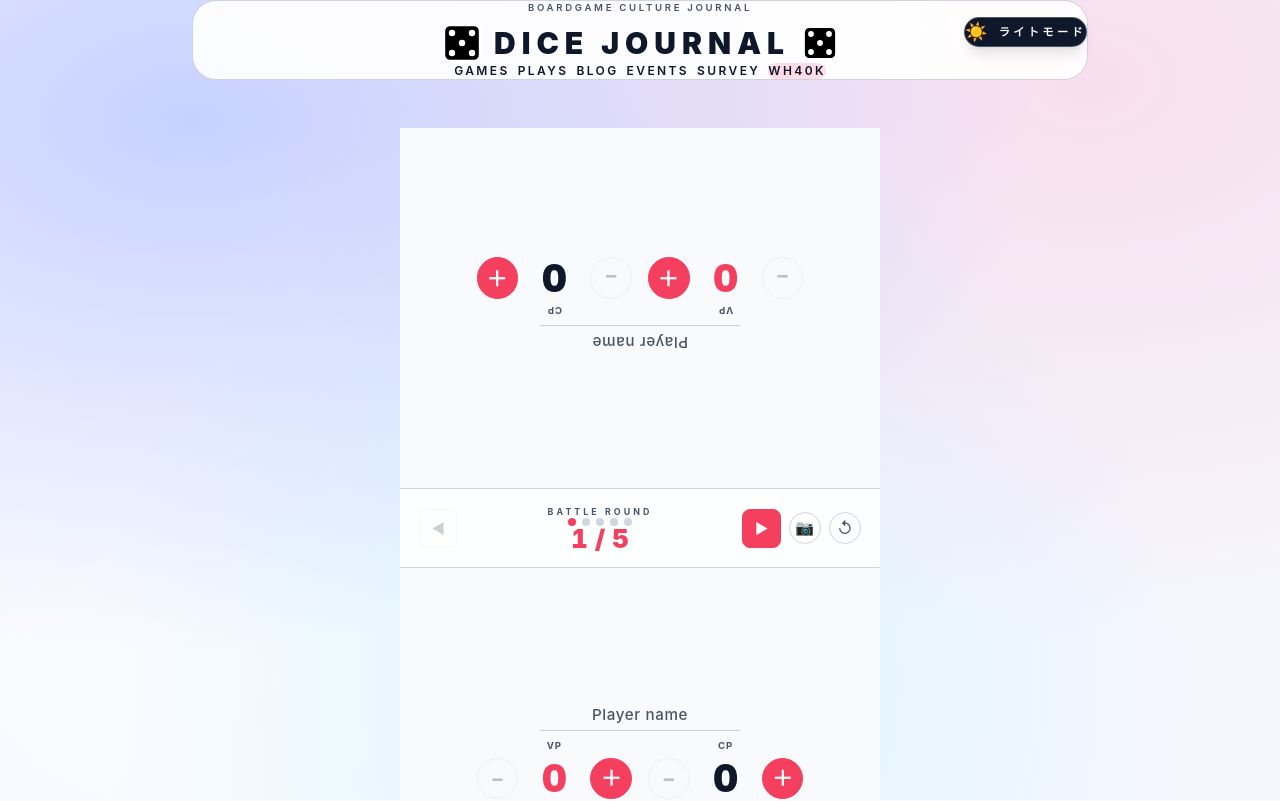
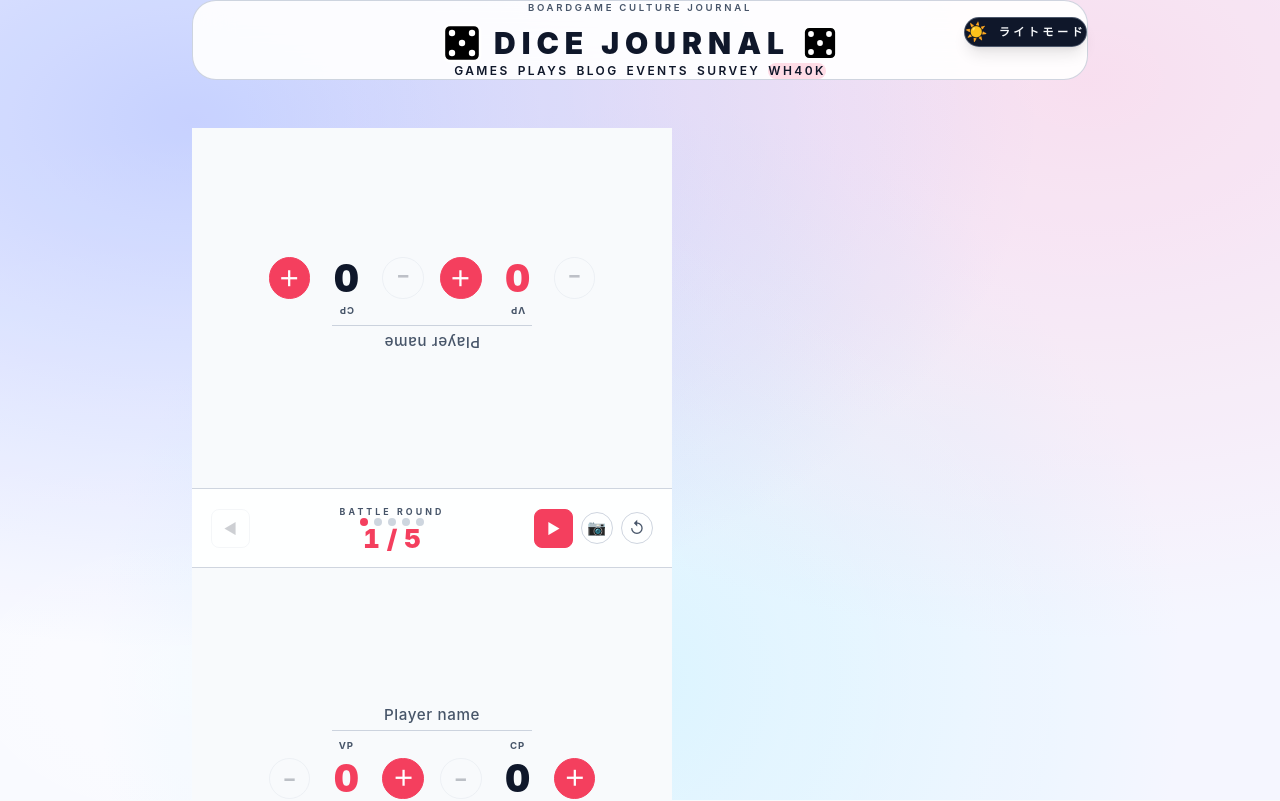
Before and after one commit to k713shino/my-boardgame-site, a Next.js app: page /wh40k/match-tracker in a window 1280 px wide. Shown: the top 801 px of the page. Built offline with nearby package versions, Linux system fonts and the light colour scheme; no server answers.

Commit message:
微修正

```diff
--- a/src/app/games/[slug]/page.tsx
+++ b/src/app/games/[slug]/page.tsx
@@ -72,7 +72,7 @@ export default async function GameDetail({ params }: { params: Promise<{ slug: s
           <span className="text-xs font-semibold uppercase tracking-[0.28em] text-indigo-500 sm:tracking-[0.35em]">
             Game Profile
           </span>
-          <h1 className="text-3xl font-black tracking-tight text-[color:var(--fg-body)] sm:text-4xl">
+          <h1 className="text-3xl font-black tracking-tight text-(--fg-body) sm:text-4xl">
             {game.title}
           </h1>
           <div className="flex flex-wrap justify-center gap-2 text-[0.75rem] font-semibold uppercase tracking-[0.2em] sm:justify-start">
@@ -114,15 +114,15 @@ export default async function GameDetail({ params }: { params: Promise<{ slug: s
       <dl className="surface-card grid gap-4 rounded-2xl px-5 py-5 sm:grid-cols-2 sm:px-6 sm:py-6">
         <div>
           <dt className="text-xs font-semibold uppercase tracking-[0.28em] text-muted sm:tracking-[0.35em]">人数</dt>
-          <dd className="text-lg font-semibold text-[color:var(--fg-body)]">{formatPlayers(game.minPlayers, game.maxPlayers)}</dd>
+          <dd className="text-lg font-semibold text-(--fg-body)">{formatPlayers(game.minPlayers, game.maxPlayers)}</dd>
         </div>
         <div>
           <dt className="text-xs font-semibold uppercase tracking-[0.28em] text-muted sm:tracking-[0.35em]">時間</dt>
-          <dd className="text-lg font-semibold text-[color:var(--fg-body)]">{formatPlayTime(game.playTime)}</dd>
+          <dd className="text-lg font-semibold text-(--fg-body)">{formatPlayTime(game.playTime)}</dd>
         </div>
         <div>
           <dt className="text-xs font-semibold uppercase tracking-[0.28em] text-muted sm:tracking-[0.35em]">重さ</dt>
-          <dd className="text-lg font-semibold text-[color:var(--fg-body)]">{formatWeight(game.weight)}</dd>
+          <dd className="text-lg font-semibold text-(--fg-body)">{formatWeight(game.weight)}</dd>
         </div>
         <div>
           <dt className="text-xs font-semibold uppercase tracking-[0.28em] text-muted sm:tracking-[0.35em]">タグ</dt>
--- a/src/app/plays/new/page.tsx
+++ b/src/app/plays/new/page.tsx
@@ -124,7 +124,7 @@ export default function NewPlayPage() {
     <div className="space-y-6">
       <div className="space-y-3 text-center sm:text-left">
         <span className="text-xs font-semibold uppercase tracking-[0.28em] text-teal-500 sm:tracking-[0.35em]">Session Entry</span>
-        <h1 className="text-3xl font-black tracking-tight text-[color:var(--fg-body)]">プレイ記録の追加</h1>
+        <h1 className="text-3xl font-black tracking-tight text-(--fg-body)">プレイ記録の追加</h1>
         <p className="text-sm text-muted sm:text-base">プレイ内容を記録してコミュニティと共有しましょう。</p>
       </div>
       <form onSubmit={handleSubmit} className="surface-card mx-auto max-w-2xl space-y-6 rounded-2xl px-5 py-5 sm:px-6 sm:py-6">
--- a/src/app/wh40k/match-tracker/MatchTrackerClient.tsx
+++ b/src/app/wh40k/match-tracker/MatchTrackerClient.tsx
@@ -156,10 +156,7 @@ function CounterButton({
 }) {
   return (
     <div className="flex flex-col items-center gap-1">
-      <span
-        className="text-[0.6rem] font-bold uppercase tracking-widest"
-        style={{ color: "var(--fg-muted)" }}
-      >
+      <span className="text-[0.6rem] font-bold uppercase tracking-widest text-(--fg-muted)">
         {label}
       </span>
       <div className="flex items-center gap-2">
@@ -173,12 +170,7 @@ function CounterButton({
           −
         </button>
         <span
-          className="w-14 text-center tabular-nums font-black"
-          style={{
-            fontSize: "2.4rem",
-            lineHeight: 1,
-            color: accent ? "var(--accent-primary)" : "var(--fg-body)",
-          }}
+          className={`w-14 text-center tabular-nums font-black text-[2.4rem] leading-none ${accent ? "text-(--accent-primary)" : "text-(--fg-body)"}`}
         >
           {value}
         </span>
@@ -209,10 +201,7 @@ function PlayerPanel({
   flipped?: boolean;
 }) {
   return (
-    <div
-      className="player-panel"
-      style={{ transform: flipped ? "rotate(180deg)" : undefined }}
-    >
+    <div className={`player-panel${flipped ? " rotate-180" : ""}`}>
       <input
         className="player-name-input"
         value={player.name}
@@ -264,7 +253,7 @@ function TurnBar({
     <div className="turn-bar">
       {showConfirm ? (
         <div className="flex items-center gap-3">
-          <span className="text-xs font-semibold" style={{ color: "var(--fg-muted)" }}>
+          <span className="text-xs font-semibold text-(--fg-muted)">
             リセットしますか？
           </span>
           <button type="button" onClick={onConfirmReset} className="confirm-btn confirm-btn--danger">
@@ -287,7 +276,7 @@ function TurnBar({
           </button>
 
           <div className="flex flex-col items-center">
-            <span className="text-[0.55rem] font-bold uppercase tracking-[0.35em]" style={{ color: "var(--fg-muted)" }}>
+            <span className="text-[0.55rem] font-bold uppercase tracking-[0.35em] text-(--fg-muted)">
               Battle Round
             </span>
             <div className="flex items-center gap-1.5 mt-0.5">
@@ -299,10 +288,7 @@ function TurnBar({
                 />
               ))}
             </div>
-            <span
-              className="tabular-nums font-black mt-0.5"
-              style={{ fontSize: "1.6rem", lineHeight: 1, color: "var(--accent-primary)" }}
-            >
+            <span className="tabular-nums font-black mt-0.5 text-[1.6rem] leading-none text-(--accent-primary)">
               {turn} / {MAX_TURN}
             </span>
           </div>
@@ -654,18 +640,7 @@ export default function MatchTrackerClient() {
         </div>
       )}
 
-      <div
-        className="tracker-root"
-        style={{
-          display: "flex",
-          flexDirection: "column",
-          height: "100dvh",
-          overflow: "hidden",
-          background: "var(--bg-body)",
-          maxWidth: "480px",
-          margin: "0 auto",
-        }}
-      >
+      <div className="tracker-root flex flex-col h-dvh overflow-hidden bg-(--bg-body) max-w-120 mx-auto">
         <PlayerPanel
           player={p2}
           onVpChange={(d) => updateP2("vp", d)}
```
